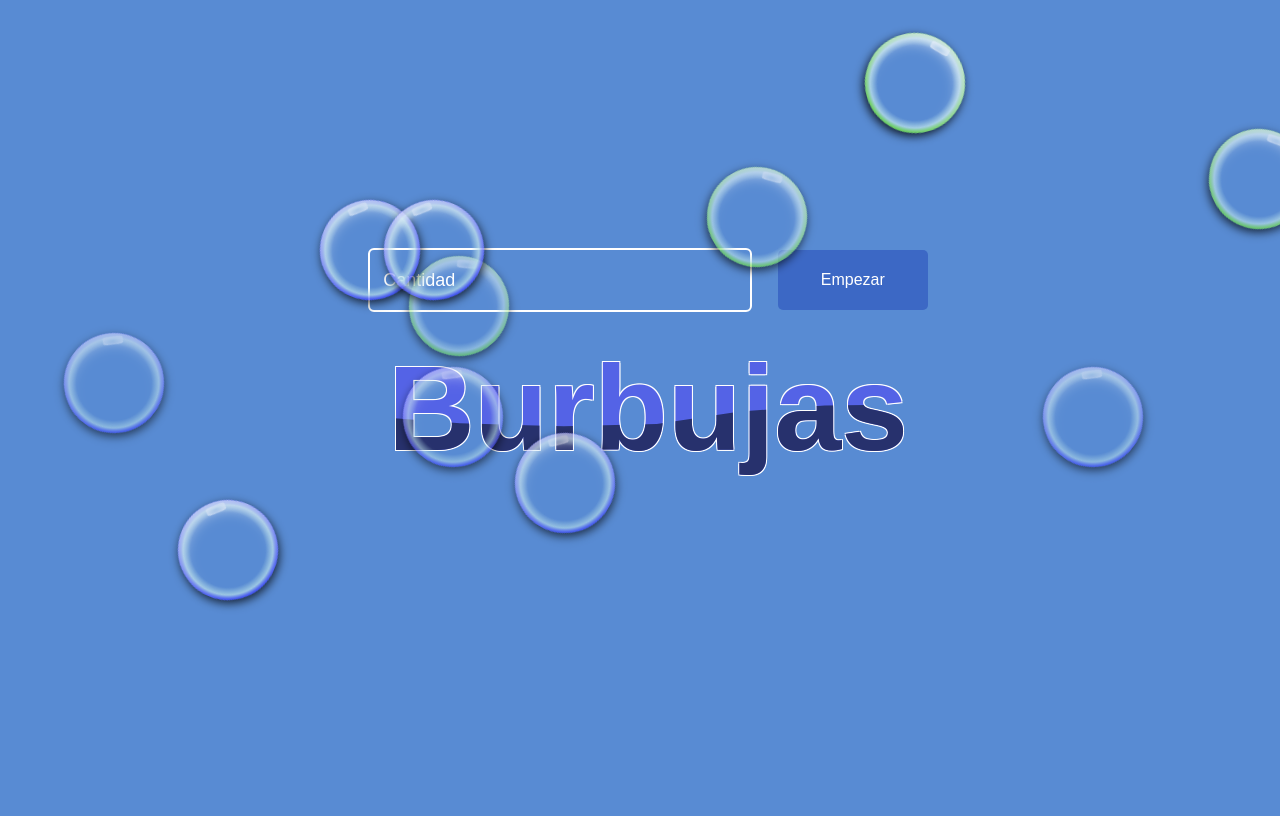
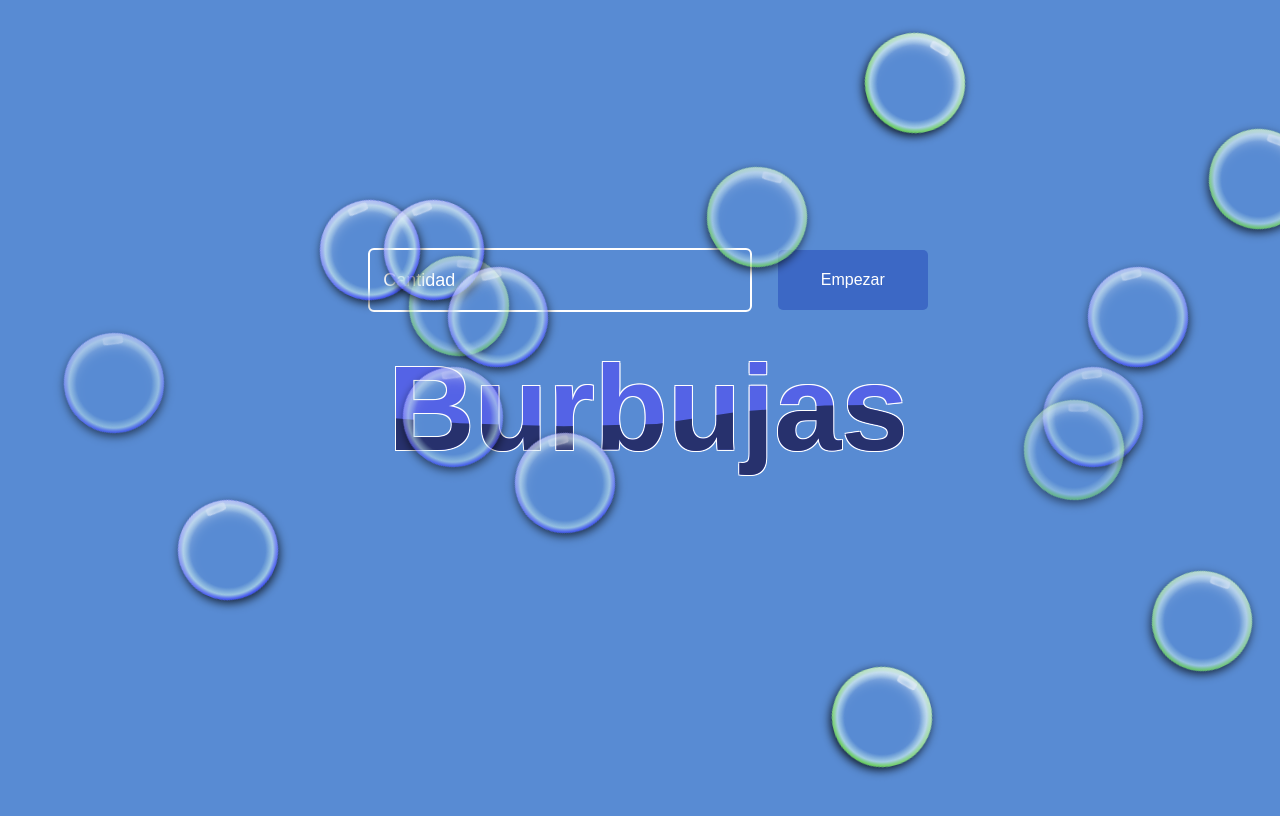
Before and after one commit to ortizjulioc/burbujitas, a plain HTML site: page index.html in a window 1280 px wide. Shown: the top 816 px of the page. Drawn offline with Linux system fonts and the light colour scheme.

Commit message:
burbujas no hacen scroll

```diff
--- a/index.html
+++ b/index.html
@@ -36,6 +36,11 @@
         <div></div>
         <div></div>
         <div></div>
+        <div></div>
+        <div></div>
+        <div></div>
+        <div></div>
+        <div></div>
     </div>
 
     <audio id="popSound" src="pop.mp3" preload="auto"></audio>
--- a/style.css
+++ b/style.css
@@ -1,3 +1,5 @@
+
+
 body {
     background: rgb(88, 139, 211);
     display: flex;
@@ -6,6 +8,9 @@ body {
     font-family: "Work Sans", sans-serif;
     align-items: center;
     justify-content: center;
+    max-width: 100vw;
+    max-height: 100vh;
+    overflow: hidden;
 }
 h2 {
     font-size: 15vmin;
```
